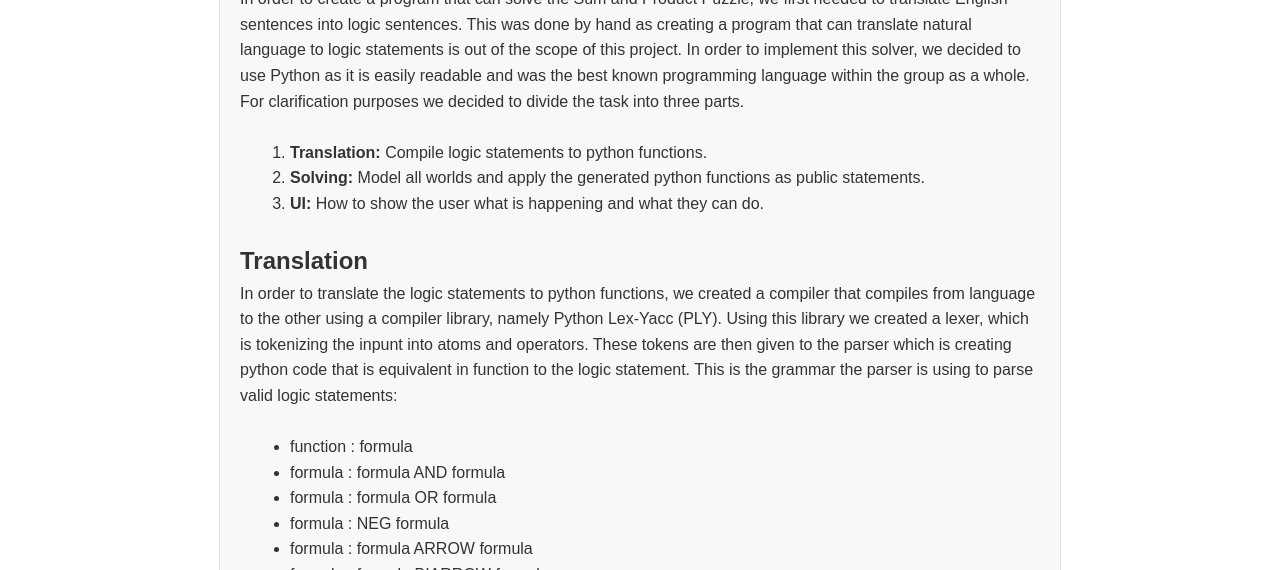
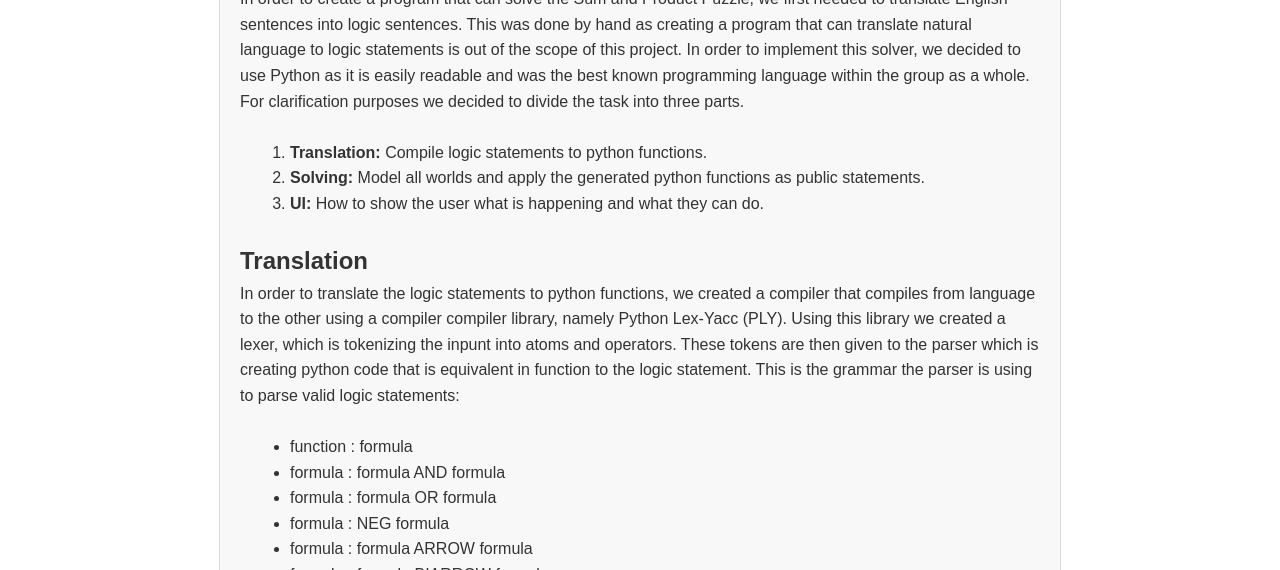
Before and after one commit to jojoscholzgmailcom/LAMAS_Sum_Product_Website, a plain HTML site: page implementation.html in a window 1280 px wide. Shown: the part 230-800 px from the top of the page. Drawn offline with Linux system fonts and the light colour scheme.

Commit message:
Readded the word compiler

```diff
--- a/implementation.html
+++ b/implementation.html
@@ -52,7 +52,7 @@
     <br>
     <h2>Translation</h2>
     <p>
-        In order to translate the logic statements to python functions, we created a compiler that compiles from language to the other using a compiler library, namely Python Lex-Yacc (PLY).
+        In order to translate the logic statements to python functions, we created a compiler that compiles from language to the other using a compiler compiler library, namely Python Lex-Yacc (PLY).
         Using this library we created a lexer, which is tokenizing the inpunt into atoms and operators. These tokens are then given to the parser which is creating python code that is equivalent in function to the logic statement.
         This is the grammar the parser is using to parse valid logic statements:
         <br>
```
